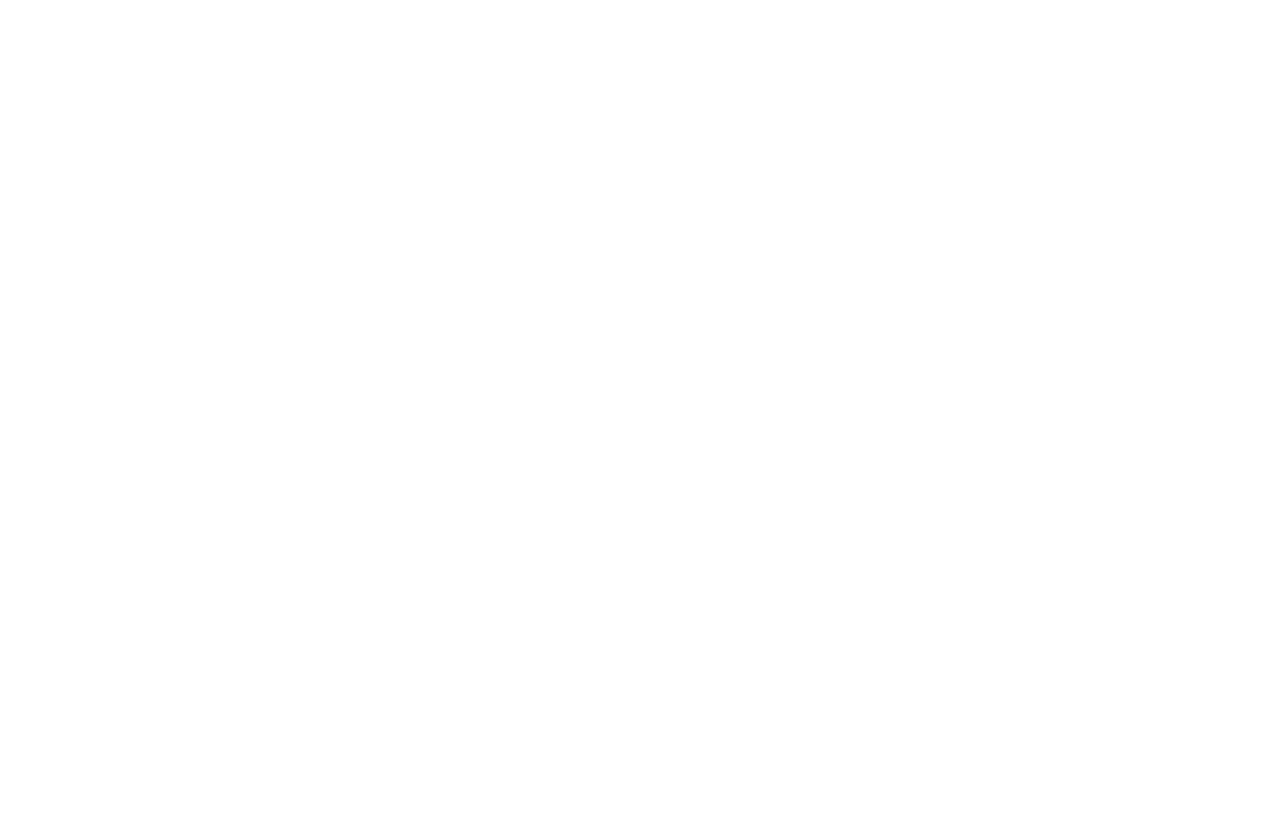
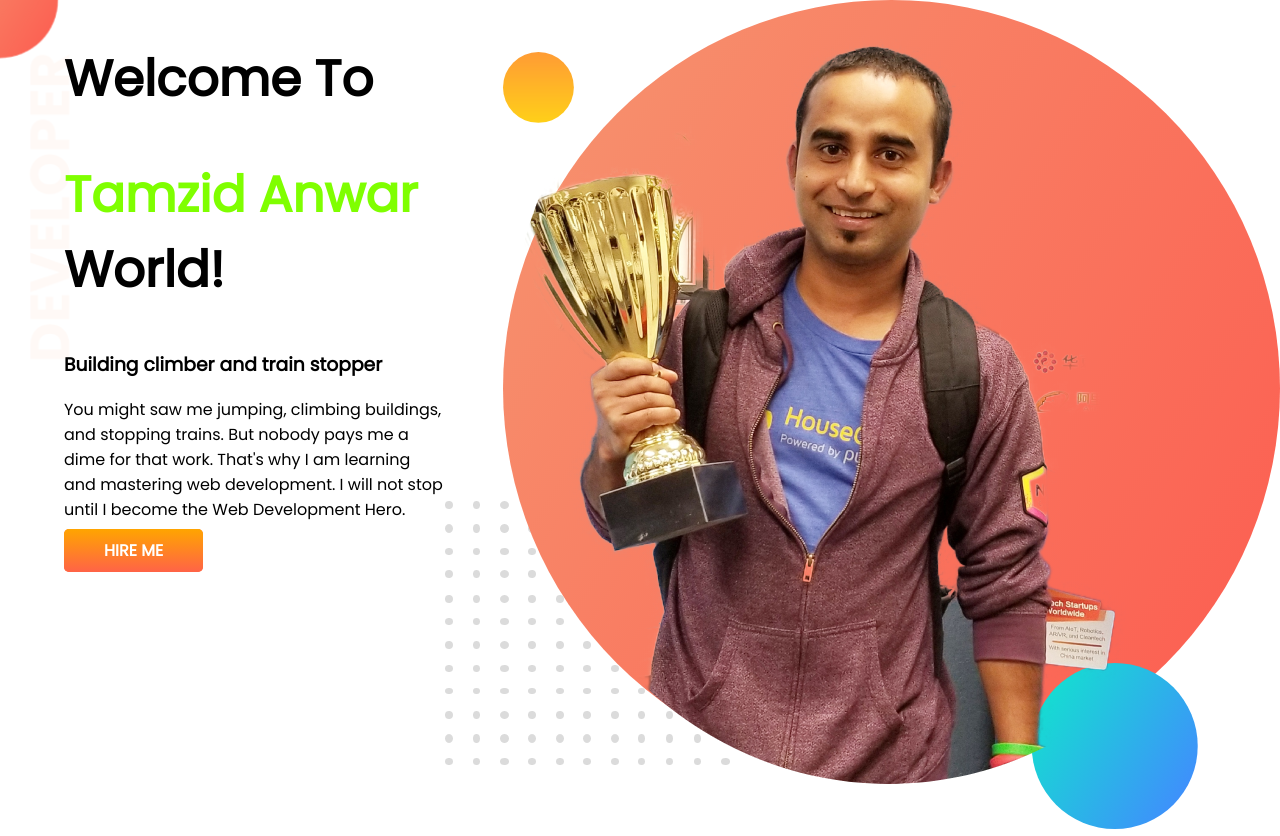
Before and after one commit to tamzid8611/developer-portfolio, a plain HTML site: page index.html in a window 1280 px wide. Before the commit the page ends 800 px from the top, so only its background shows below. Drawn offline with Linux system fonts and the light colour scheme.

Commit message:
top banner added

```diff
--- a/index.html
+++ b/index.html
@@ -1,13 +1,34 @@
 <!DOCTYPE html>
 <html lang="en">
+
 <head>
     <meta charset="UTF-8">
     <meta http-equiv="X-UA-Compatible" content="IE=edge">
     <meta name="viewport" content="width=device-width, initial-scale=1.0">
     <title>Tamzid's portfolio</title>
+    <link rel="preconnect" href="https://fonts.googleapis.com">
+    <link rel="preconnect" href="https://fonts.gstatic.com" crossorigin>
+    <link href="https://fonts.googleapis.com/css2?family=Poppins&display=swap" rel="stylesheet">
     <link rel="stylesheet" href="style.css">
 </head>
+
 <body>
+    <section class="top-banner">
+        <div class="half-width">
+            <h1>Welcome To </h1>
+            <h1><span class="Orange-color">Tamzid Anwar</span> World!</h1>
+            <h3>Building climber and train stopper</h3>
+            <p>You might saw me jumping, climbing buildings, and stopping trains. But nobody pays me a dime for that
+                work.
+                That's why I am learning and mastering web development. I will not stop until I become the Web
+                Development
+                Hero.</p>
+            <a class="link-button" target="_blank" href="https://www.linkedin.com/in/tamzid-anwar-47993348/">HIRE ME</a>
+        </div>
+        <div>
+            <img src="images/jhankar.png" alt="">
+        </div>
+    </section>
+</body>
 
-</body>
 </html>
--- a/style.css
+++ b/style.css
@@ -0,0 +1,33 @@
+body{
+    font-family: 'Poppins', sans-serif;
+    margin: 0px;
+}
+h1{
+    font-size: 50px;
+}
+.Orange-color
+{color: chartreuse;
+}
+section{
+    display: flex;
+}
+.half-width{
+    width: 100%;
+    padding-left: 5%;
+}
+.half-width img{
+    width: 10%;
+}
+.link-button{
+    text-decoration: none;
+    background-image: linear-gradient(orange,tomato);
+    background-color: coral;
+    padding: 10px 40px;
+    color: white;
+    font-weight: 700;
+    border-radius: 5px;
+}
+.top-banner{
+    background-image: url(images/top-banner.png);
+    background-repeat: no-repeat;
+}
```
Also changed, not shown: images/dream-bg.png (added), images/exp-bg.png (added), images/jhankar.png (added), images/jhankar2.png (added), images/my-bg.png (added), images/my-bg2.png (added), images/top-banner.png (added), 7 other files.
